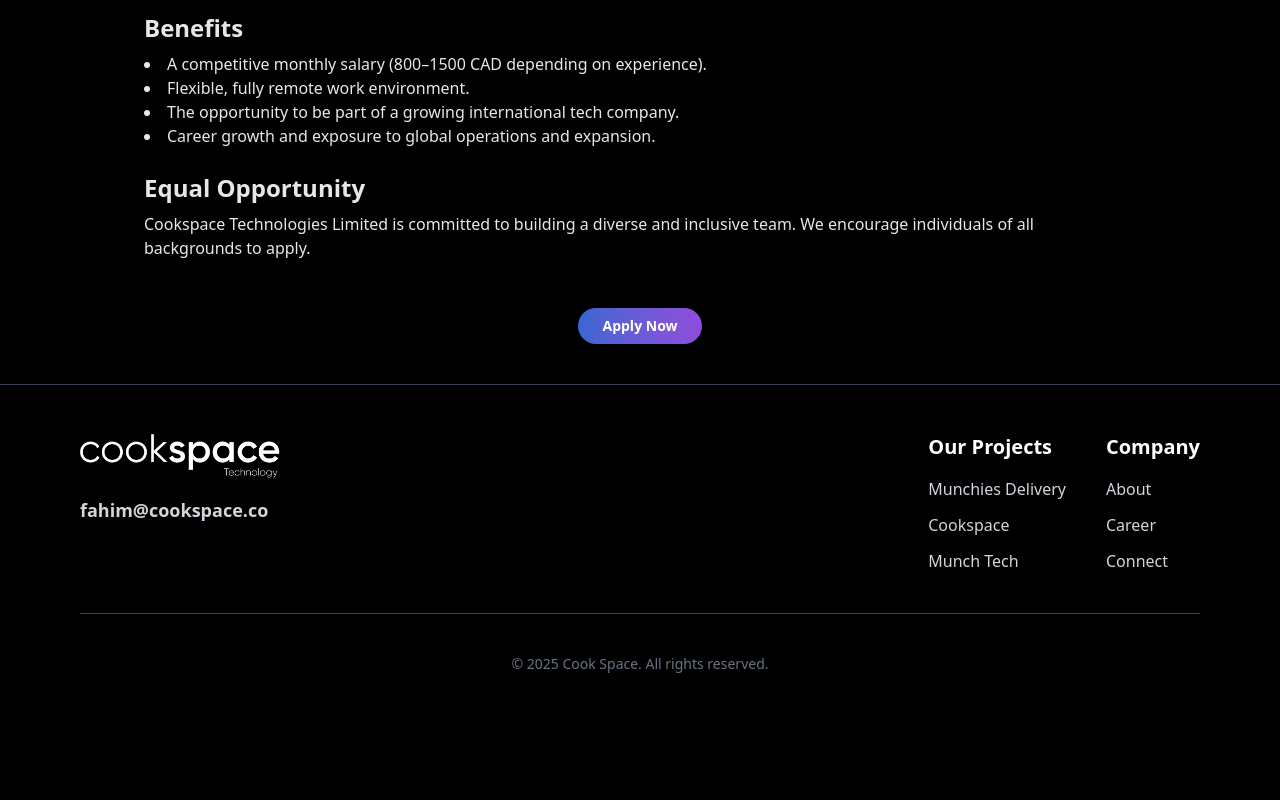
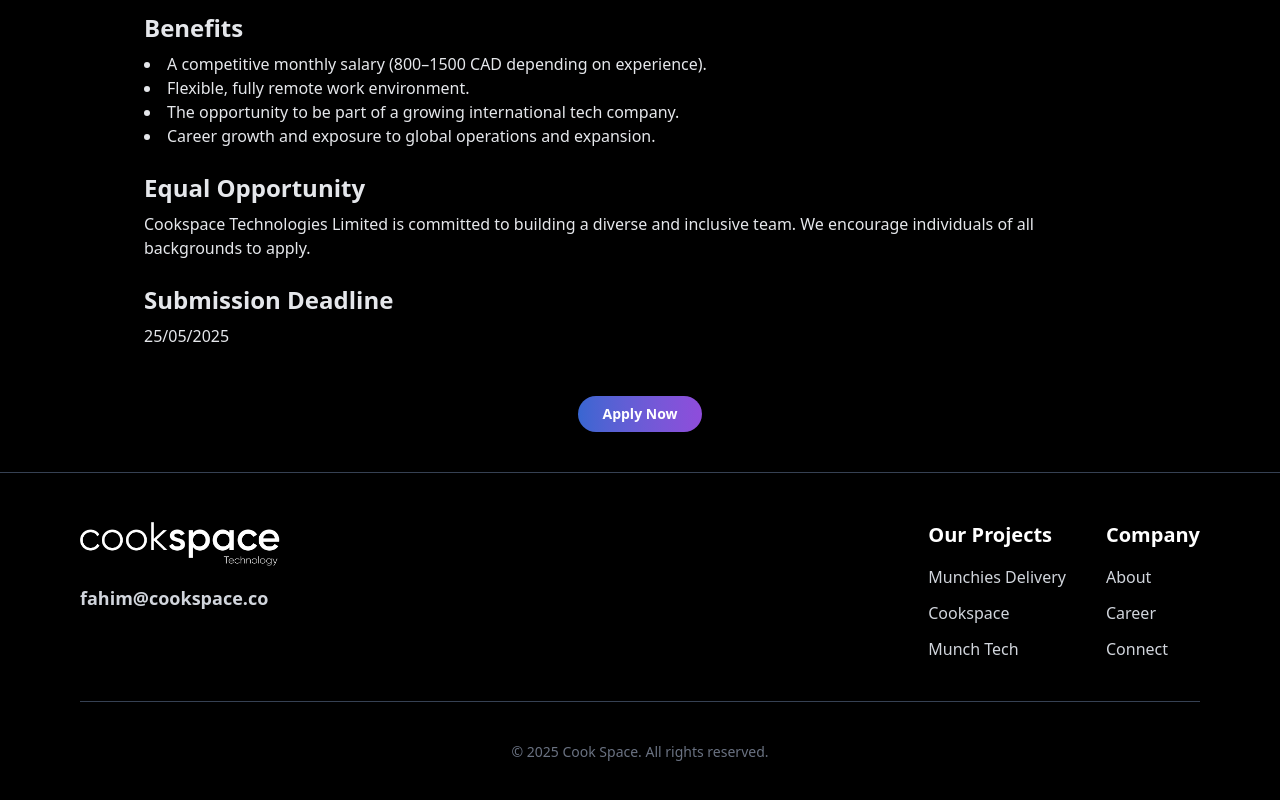
Before and after one commit to zorojuro75/cookspace, a Next.js app: page /career/business-development-executive in a window 1280 px wide. Shown: the part 1661-2461 px from the top of the page. Before the commit the page ends 2383 px from the top, so only its background shows below. Built offline with nearby package versions, Linux system fonts and the light colour scheme.

Commit message:
submission deadline

```diff
--- a/app/career/[slug]/page.tsx
+++ b/app/career/[slug]/page.tsx
@@ -242,6 +242,10 @@
               <h2 className="text-2xl font-bold mb-2">Equal Opportunity</h2>
               <p>{job.equal_opportunity}</p>
             </section>
+            <section>
+              <h2 className="text-2xl font-bold mb-2">Submission Deadline</h2>
+              <p>{job.submission_deadline}</p>
+            </section>
             <section className="pt-6 text-center">
               <Button
                 onClick={() => setTab("apply")}
```
